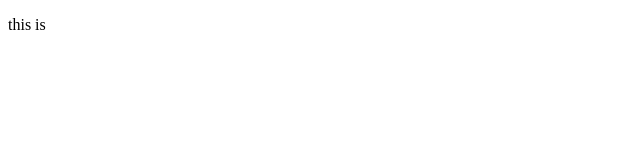
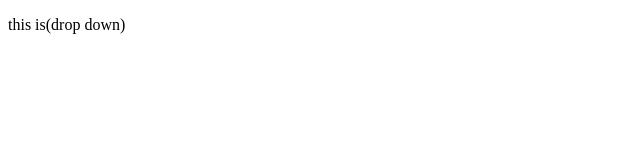
Before and after one commit to rajesh721139/rapo_new, a plain HTML site: page index.html in a window 1280 px wide. Shown: the full height of the page, 0-640 px from the left. Drawn offline with Linux system fonts and the light colour scheme.

Commit message:
new feature

```diff
--- a/index.html
+++ b/index.html
@@ -9,4 +9,4 @@
 
 </body>
 </html>
-<p>this is </p>
+<p>this is(drop down) </p>
```
